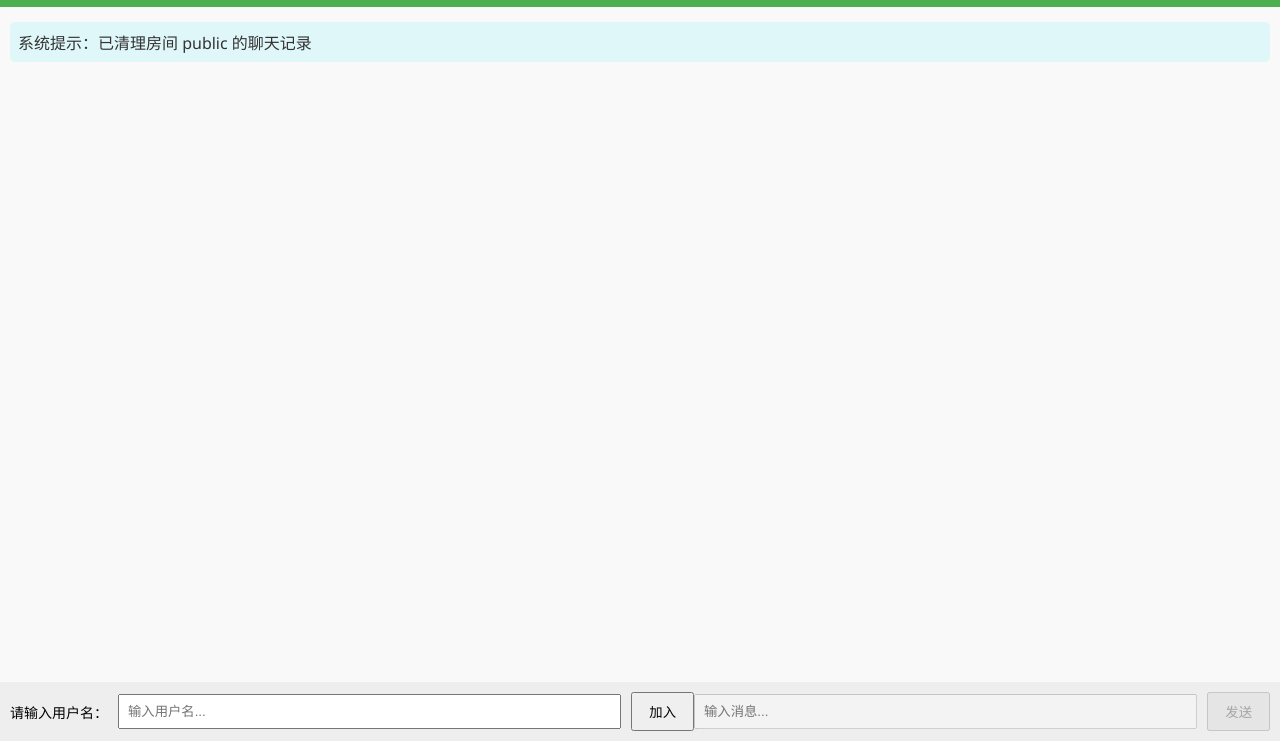
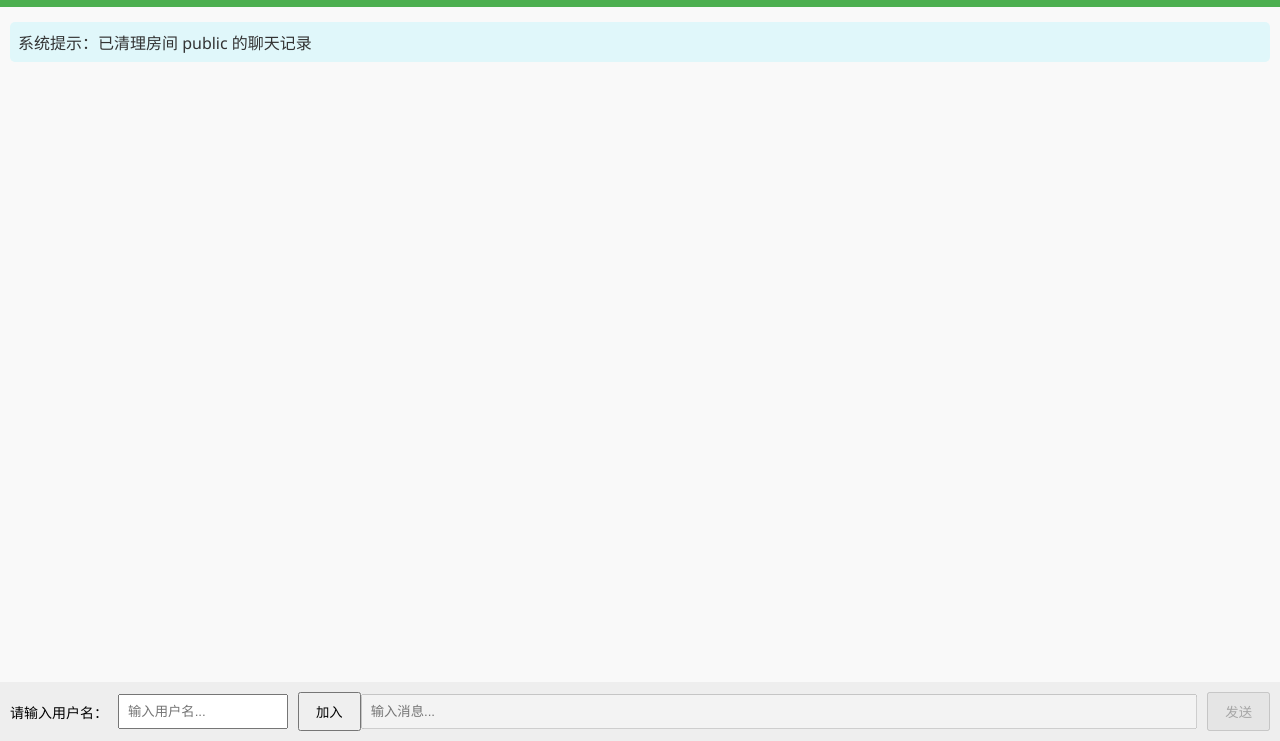
Before and after one commit to Limkon/TCR, a website: page public/index.html in a window 1280 px wide. Shown: the part 59-800 px from the top of the page. Drawn offline with Linux system fonts and the light colour scheme.

Commit message:
Update style.css

```diff
--- a/public/style.css
+++ b/public/style.css
@@ -65,9 +65,16 @@ footer label {
 }
 
 footer input[type="text"] {
-    flex: 1;
     padding: 8px;
     margin-right: 10px;
+}
+
+footer #username {
+    width: 150px; /* 缩短用户名输入框 */
+}
+
+footer #message {
+    flex: 1; /* 消息输入框占据剩余空间，相对延长 */
 }
 
 footer button {
```
